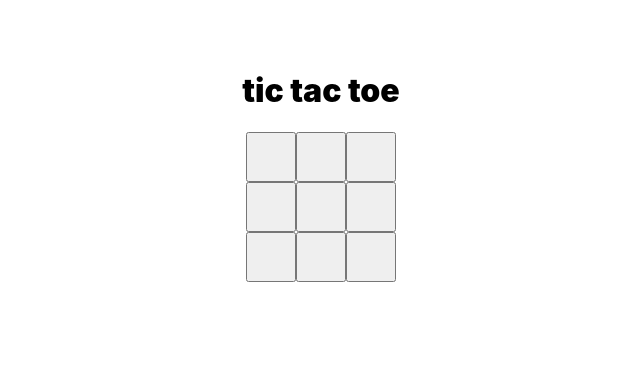
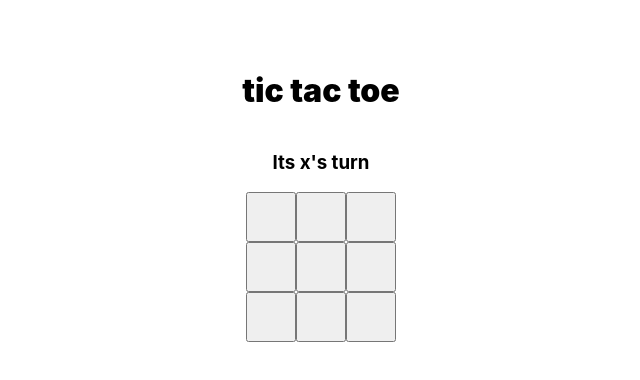
Before and after one commit to cvcastano/tic_tac_toe, a React (Create React App) app: page / in a window 1280 px wide. Shown: the top 380 px of the page, without its empty margins (319-959 px from the left). Built offline with nearby package versions, Linux system fonts and the light colour scheme.

Commit message:
Add title with turn to be played

```diff
--- a/src/App.js
+++ b/src/App.js
@@ -32,11 +32,12 @@ class App extends React.Component {
   }
 
   render() {
-
+    const player = this.state.xTurn ? 'x' : 'o';
 
     return (
       <div className="App">
         <h1 className="title">tic tac toe</h1>
+        <h3>{`Its ${player}'s turn`}</h3>
         <div className="board">
           {this.renderCell(0)}
           {this.renderCell(1)}
```
